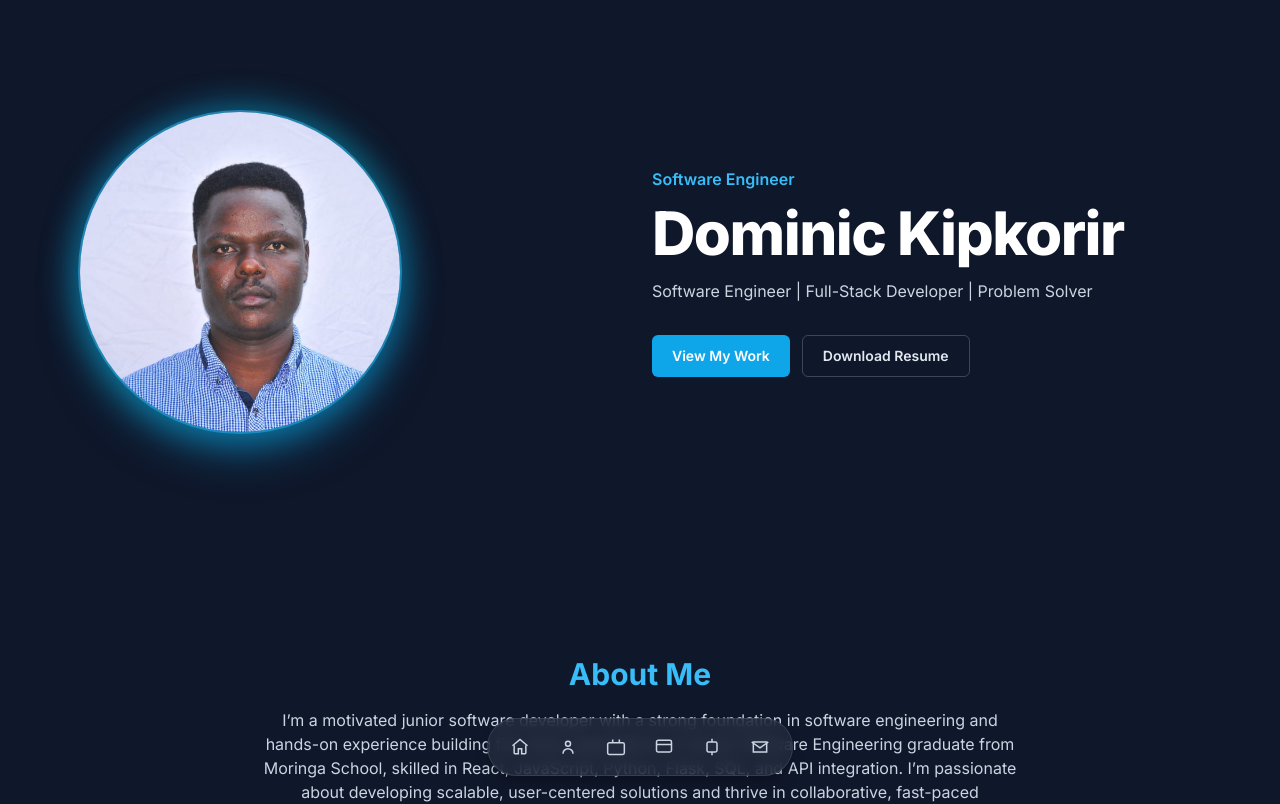
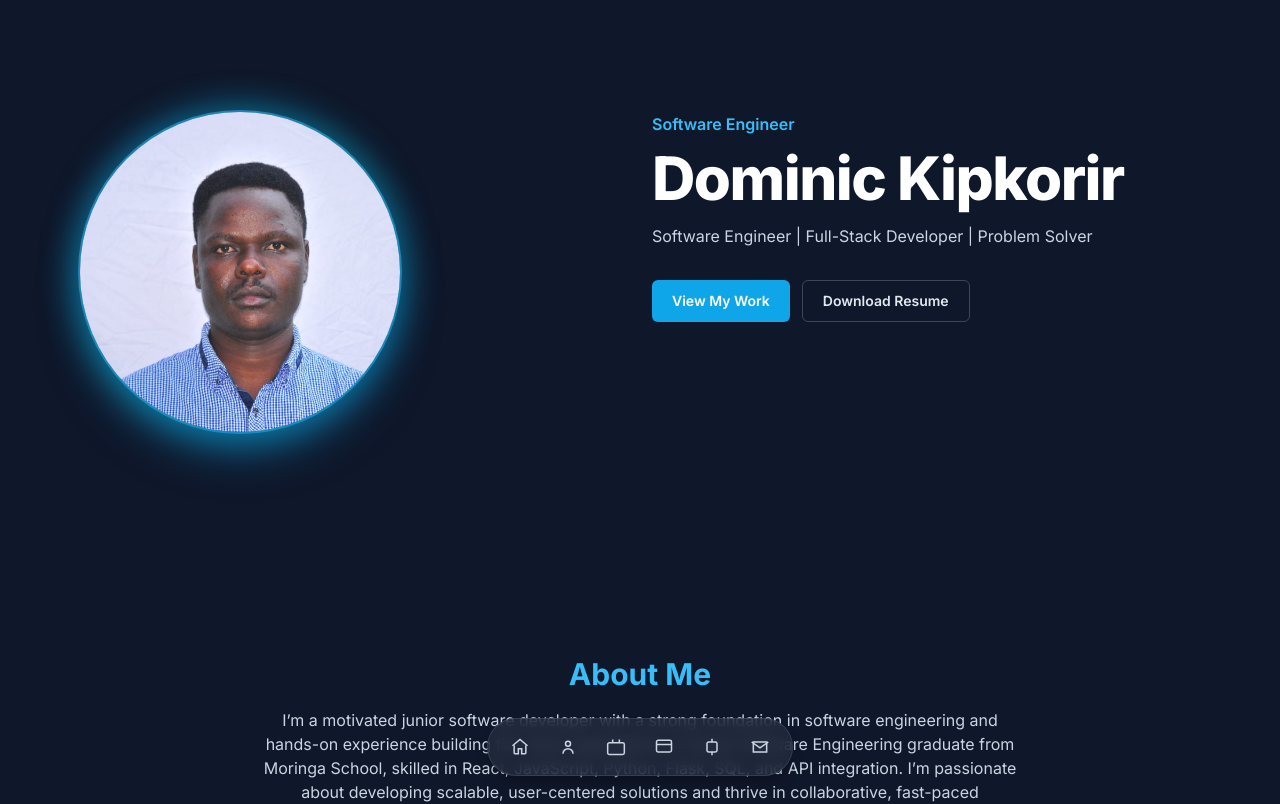
Before and after one commit to Harshpal01/dominic-kipkorir-portfolio, a React (Vite) app: page / in a window 1280 px wide. Shown: the top 804 px of the page. Built offline with nearby package versions, Linux system fonts and the light colour scheme.

Commit message:
Align profile picture to top: Change items-center to items-start

```diff
--- a/src/App.jsx
+++ b/src/App.jsx
@@ -13,7 +13,7 @@ function Section({ id, className = '', children }) {
 function Hero() {
   return (
     <Section id="home" className="pt-16">
-      <div className="grid md:grid-cols-2 items-center gap-4 md:gap-6">
+      <div className="grid md:grid-cols-2 items-start gap-4 md:gap-6">
         <div className="flex justify-center md:justify-start order-2 md:order-1">
           <div className="relative h-64 w-64 md:h-80 md:w-80">
             <div className="absolute -inset-2 bg-gradient-to-br from-sky-500 via-cyan-500 to-sky-600 rounded-full opacity-75 blur-lg animate-pulse" />
```
